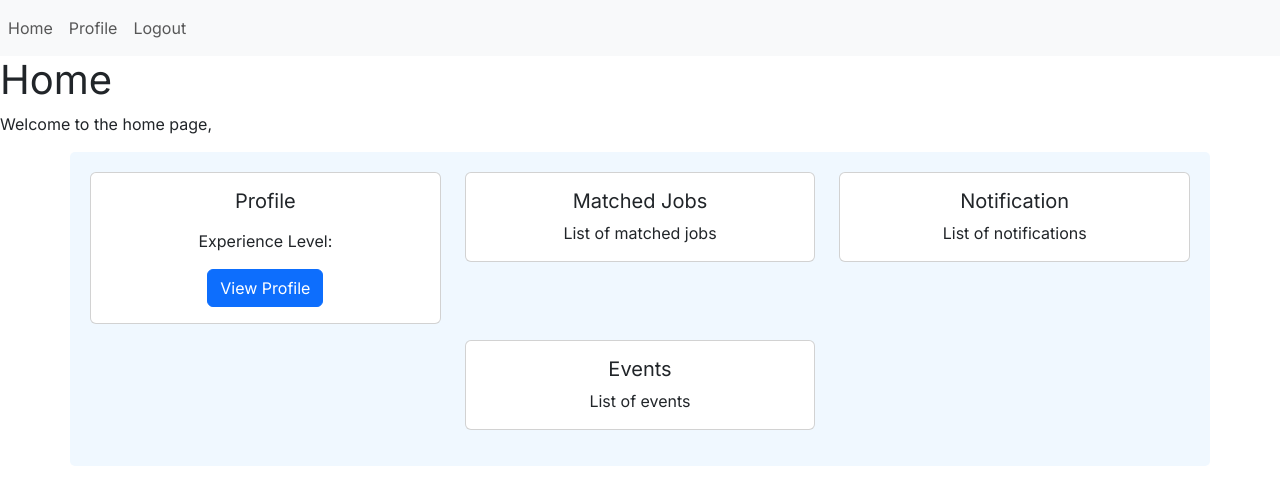
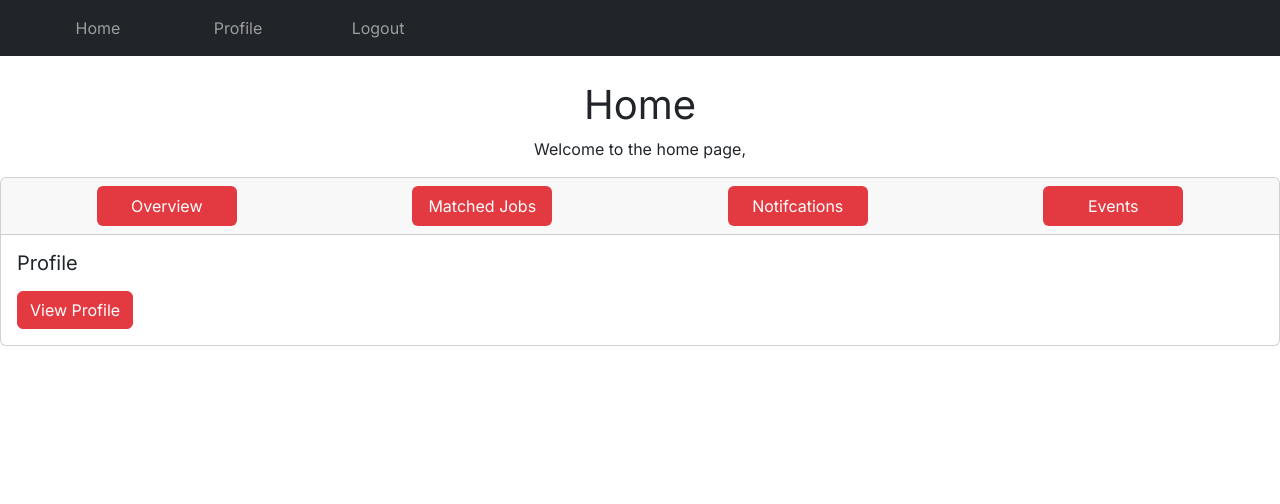
Before and after one commit to gagenotar/CodeToGive-MS-Team6, a React (Vite) app in the folder my-react-app/: page /home in a window 1280 px wide. Shown: the top 504 px of the page. Built offline with nearby package versions, Linux system fonts and the light colour scheme.

Commit message:
finished the profile page, and I set up the home page

```diff
--- a/my-react-app/src/App.jsx
+++ b/my-react-app/src/App.jsx
@@ -5,6 +5,8 @@ import Register from "./pages/Register"
 import Home from "./pages/Home"
 import Profile from "./pages/Profile"
 import Admin from "./pages/Admin"
+
+
 
 function Logout() {
   localStorage.clear()
--- a/my-react-app/src/components/NavBar.jsx
+++ b/my-react-app/src/components/NavBar.jsx
@@ -1,25 +1,55 @@
-import React from 'react';
+import React from "react";
 
 const NavBar = () => {
-    const role = localStorage.getItem('role');
+  const role = localStorage.getItem("role");
 
   return (
-        <nav className="navbar navbar-expand-lg navbar-light bg-light">
-            <button className="navbar-toggler" type="button" data-toggle="collapse" data-target="#navbarNav" aria-controls="navbarNav" aria-expanded="false" aria-label="Toggle navigation">
-                <span className="navbar-toggler-icon"></span>
+    // <nav className="navbar navbar-expand-lg navbar-light bg-light">
+    //     <button className="navbar-toggler" type="button" data-toggle="collapse" data-target="#navbarNav" aria-controls="navbarNav" aria-expanded="false" aria-label="Toggle navigation">
+    //         <span className="navbar-toggler-icon"></span>
+    //     </button>
+    //     <div className="collapse navbar-collapse" id="navbarNav">
+    //         <ul className="navbar-nav">
+
+    //         </ul>
+    //     </div>
+    // </nav>
+    <nav class="navbar navbar-expand-lg  navbar-dark bg-dark">
+      <div class="container-fluid">
+        <a class="navbar-brand" href="#"></a>
+        <button
+          class="navbar-toggler"
+          type="button"
+          data-bs-toggle="collapse"
+          data-bs-target="#navbarSupportedContent"
+          aria-controls="navbarSupportedContent"
+          aria-expanded="false"
+          aria-label="Toggle navigation"
+        >
+          <span class="navbar-toggler-icon"></span>
         </button>
-            <div className="collapse navbar-collapse" id="navbarNav">
-                <ul className="navbar-nav">
+        <div class="collapse navbar-collapse" id="navbarSupportedContent">
+          <ul class="navbar-nav me-auto mb-2 mb-lg-0">
             <li className="nav-item">
-                        <a className="nav-link" href={role === 'admin' ? '/admin' : '/home'}>Home</a>
+              <a
+                className="nav-link"
+                href={role === "admin" ? "/admin" : "/home"}
+              >
+                Home
+              </a>
             </li>
             <li className="nav-item">
-                        <a className="nav-link" href="/profile">Profile</a>
+              <a className="nav-link" href="/profile">
+                Profile
+              </a>
             </li>
             <li className="nav-item">
-                        <a className="nav-link" href="/logout">Logout</a>
+              <a className="nav-link" href="/logout">
+                Logout
+              </a>
             </li>
           </ul>
+        </div>
       </div>
     </nav>
   );
--- /dev/null
+++ b/my-react-app/src/components/ProfileInfo.jsx
@@ -0,0 +1,132 @@
+//Edits Student's Information
+
+
+
+import React from 'react'
+import Button from "react-bootstrap/Button";
+
+const ProfileInfo = ({ studentData, onChange, onClick }) => {
+  return (
+    <div className="profile-info">
+      <div className="section">
+        <div className="input-group mb-3">
+          <span className="input-group-text input-appearance" id="basic-addon1">
+            Name
+          </span>
+          <input
+            type="text"
+            className="form-control input-appearance"
+            value={studentData.student_name}
+            name="student_name"
+            aria-label="Name"
+            aria-describedby="basic-addon1"
+            onChange={onChange}
+          />
+        </div>
+        <div className="input-group mb-3">
+          <span className="input-group-text input-appearance" id="basic-addon1">
+            Email
+          </span>
+          <input
+            type="text"
+            className="form-control input-appearance"
+            name="email"
+            value={studentData.email}
+            aria-label="Email"
+            aria-describedby="basic-addon1"
+            onChange={onChange}
+          />
+        </div>
+        <div className="input-group mb-3">
+          <span className="input-group-text input-appearance" id="basic-addon1">
+            Experience
+          </span>
+          <input
+            type="text"
+            className="form-control input-appearance"
+            value={studentData.experience}
+            name="experience"
+            aria-label="Experience"
+            aria-describedby="basic-addon1"
+          />
+        </div>
+        <div className="input-group mb-3">
+          <span className="input-group-text input-appearance" id="basic-addon1">
+            Highest Education Level
+          </span>
+          <input
+            type="text"
+            className="form-control input-appearance"
+            value={studentData.highest_education_level}
+            name="highest_education_level"
+            aria-label="Username"
+            aria-describedby="basic-addon1"
+            onChange={onChange}
+          />
+        </div>
+        <div className="input-group mb-3">
+          <span className="input-group-text input-appearance">Skills</span>
+          <textarea
+            className="form-control input-appearance"
+            aria-label="Skills"
+            value={studentData.skills}
+            name="skills"
+            onChange={onChange}
+          ></textarea>
+        </div>
+
+        <div className="input-group mb-3">
+          <span className="input-group-text input-appearance">Address</span>
+          <input
+            type="text"
+            className="form-control input-appearance"
+            aria-label="Street"
+            value={studentData.street}
+            name="street"
+            onChange={onChange}
+          />
+        </div>
+        <div className="input-group mb-3">
+          <span className="input-group-text input-appearance">Zip Code</span>
+          <input
+            type="text"
+            className="form-control input-appearance"
+            aria-label="Zip Code"
+            value={studentData.zipcode}
+            name="zipcode"
+            onChange={onChange}
+          />
+        </div>
+        <div className="input-group mb-3">
+          <span className="input-group-text input-appearance">State</span>
+          <input
+            type="text"
+            className="form-control input-appearance"
+            aria-label="State"
+            name="state"
+            value={studentData.state}
+            onChange={onChange}
+          />
+        </div>
+        <div className="input-group mb-3">
+          <span className="input-group-text input-appearance">Country</span>
+          <input
+            type="text"
+            className="form-control input-appearance"
+            aria-label="Country"
+            value={studentData.country}
+            name="country"
+            onChange={onChange}
+          />
+        </div>
+      </div>
+      <div className="btn-section">
+        <Button variant="primary" onClick={onClick}>
+          Save
+        </Button>
+      </div>
+    </div>
+  );
+};
+
+export default ProfileInfo;
--- /dev/null
+++ b/my-react-app/src/components/StudentPublicProfile.jsx
@@ -0,0 +1,42 @@
+
+import Card from "react-bootstrap/Card";
+import Button from "react-bootstrap/Button";
+
+const StudentPublicProfile = ({ student }) => {
+      const background_color = "#e33940";
+      const hover_color = "#820000";
+  return (
+    <>
+          <style type="text/css">
+        {`
+  .btn-red {
+    color: #fff;
+    background-color: ${background_color};
+    border-color: ${background_color};
+
+  }
+
+  .btn-red:hover{
+    color: #fff;
+    background-color: ${hover_color};
+  }
+
+
+  }
+    `}
+      </style>
+    <Card.Body>
+      <Card.Title>Profile</Card.Title>
+      <Card.Text>{student.student_name}</Card.Text>
+      <Card.Text>{student.email}</Card.Text>
+      <Card.Text>{student.experience}</Card.Text>
+      <Card.Text>{student.major}</Card.Text>
+      <Button variant="red" className="btn-bd-primary" href="/profile">
+        View Profile
+      </Button>
+    </Card.Body>
+    </>
+  );
+};
+
+export default StudentPublicProfile;
--- a/my-react-app/src/pages/Home.jsx
+++ b/my-react-app/src/pages/Home.jsx
@@ -1,13 +1,17 @@
-import React, { useState, useEffect } from 'react';
-import api from '../api';
-import NavBar from '../components/NavBar';
-import '../styles/Home.css';
+import React, { useState, useEffect } from "react";
+import api from "../api";
+import NavBar from "../components/NavBar";
+import "../styles/home.css";
+import StudentPublicProfile from "../components/StudentPublicProfile";
+import Card from "react-bootstrap/Card";
+import Nav from "react-bootstrap/Nav";
 
 const Home = () => {
-
   const [student, setStudent] = useState({});
-    const student_id = localStorage.getItem('student_id');
-
+  const student_id = localStorage.getItem("student_id");
+  const [activeTab, setActiveTab] = useState("#overview");
+  const background_color = "#e33940";
+  const hover_color = "#820000";
   useEffect(() => {
     const getStudent = async () => {
       const response = await api.get(`/students/${student_id}`);
@@ -19,61 +23,69 @@ const Home = () => {
     }
   }, [student_id]);
 
+  const handleTabClick = (eventKey) => {
+    setActiveTab(eventKey);
+  };
+
   return (
-      <div>
+    <>
       <NavBar />
+      <div className="home-introduction">
         <h1>Home</h1>
         <p>Welcome to the home page, {student.student_name}</p>
-        <div class="container" id='home-wrapper'>
-            <div class="row mb-3">
-                <div class="col">
-                    <div class="card">
-                        <div class="card-body">
-                            <h5 class="card-title">Profile</h5>
-                            {student && (
-                                <div>
-                                    <p>{student.student_name}</p>
-                                    <p>{student.email}</p>
-                                    <p>Experience Level: {student.experience}</p>
-                                    <p>{student.major}</p>
-                                    <p>{student.university}</p>
       </div>
-                            )}
-                            <a href="/profile" class="btn btn-primary">View Profile</a>
+      <style type="text/css">
+        {`
+  .nav-pills .nav-link{
+    color: #fff;
+    background-color: ${background_color};
+    border-color: ${background_color};
 
-                        </div>
-                    </div>
-                </div>
-                <div class="col">
-                    <div class="card">
-                        <div class="card-body">
-                            <h5 class="card-title">Matched Jobs</h5>
-                            <p class="card-text">List of matched jobs</p>
-                        </div>
-                    </div>
-                </div>
-                <div class="col">
-                    <div class="card">
-                        <div class="card-body">
-                            <h5 class="card-title">Notification</h5>
-                            <p class="card-text">List of notifications</p>
-                        </div>
-                    </div>
-                </div>
-            </div>
-            <div class="row mb-3 justify-content-center">
-                <div class="col-4">
-                    <div class="card">
-                        <div class="card-body">
-                            <h5 class="card-title">Events</h5>
-                            <p class="card-text">List of events</p>
-                        </div>
-                    </div>
-                </div>
-            </div>
-        </div>
-      </div>
-      )
   }
 
-export default Home
+  .nav-pills .nav-link.active{
+    color: #fff;
+    background-color: ${hover_color};
+  }
+
+  .nav-pills .nav-link:hover {
+    background-color: ${hover_color};
+  }
+
+  }
+    `}
+      </style>
+
+      <Card>
+        <Card.Header>
+          <Nav
+            variant="pills"
+            defaultActiveKey="#first"
+            onSelect={handleTabClick}
+            className="center"
+          >
+            <Nav.Item variant="red">
+              <Nav.Link eventKey="#overview" className="primary">
+                Overview
+              </Nav.Link>
+            </Nav.Item>
+            <Nav.Item>
+              <Nav.Link eventKey="#matched-jobs" className="primary">
+                Matched Jobs
+              </Nav.Link>
+            </Nav.Item>
+            <Nav.Item>
+              <Nav.Link eventKey="#notifications">Notifcations</Nav.Link>
+            </Nav.Item>
+            <Nav.Item>
+              <Nav.Link eventKey="#event">Events</Nav.Link>
+            </Nav.Item>
+          </Nav>
+        </Card.Header>
+        {activeTab == "#overview" && <StudentPublicProfile student={student} />}
+      </Card>
+    </>
+  );
+};
+
+export default Home;
--- a/my-react-app/src/pages/Profile.jsx
+++ b/my-react-app/src/pages/Profile.jsx
@@ -1,13 +1,15 @@
-import React, { useEffect, useState } from 'react';
-import api from '../api';
-import NavBar from '../components/NavBar';
+import React, { useEffect, useState } from "react";
+import api from "../api";
+import NavBar from "../components/NavBar";
 
+import "../styles/profile.css";
+import ProfileInfo from "../components/ProfileInfo";
 const Profile = () => {
   const [studentData, setStudentData] = useState(null);
   const [loading, setLoading] = useState(true);
   const [error, setError] = useState(null);
 
-    const student_id = localStorage.getItem('student_id');
+  const student_id = localStorage.getItem("student_id");
 
   useEffect(() => {
     const fetchStudentData = async () => {
@@ -24,22 +26,42 @@ const Profile = () => {
     fetchStudentData();
   }, [student_id]);
 
+  const handleChange = (event) => {
+    setStudentData({ ...studentData, [event.target.name]: event.target.value });
+  };
+
+  const handleBtnClick = async () => {
+    const student_id = localStorage.getItem("student_id");
+    console.log({ ...studentData, ["university"]: "" });
+    try {
+      //university is not availlable in get request for student
+      const response = await api.post(`/students/update/${student_id}`, {
+        ...studentData,
+        ["university"]: "",
+      });
+      console.log("Response:", response.data);
+    } catch (error) {
+      console.error("Error:", error);
+    }
+  };
+
   if (loading) return <div>Loading...</div>;
   if (error) return <div>Error: {error.message}</div>;
 
   return (
-        <div>
+    <>
       <NavBar />
-            <h1>Profile Page</h1>
+      <div className="profile-info">
+      <h1 className="profile-title">Profile</h1>
       {studentData && (
-                <div>
-                    <p>Name: {studentData.student_name}</p>
-                    <p>Email: {studentData.email}</p>
-                    <p>ID: {studentData.student_id}</p>
-                    {/* Add more fields as necessary */}
-                </div>
+        <ProfileInfo
+          studentData={studentData}
+          onClick={handleBtnClick}
+          onChange={handleChange}
+        />
       )}
       </div>
+    </>
   );
 };
 
--- a/my-react-app/src/styles/form.css
+++ b/my-react-app/src/styles/form.css
@@ -27,6 +27,7 @@ a{
 
 .title {
   color: white;
+  margin-bottom: 25px;
 }
 
 .form-subtitle {
--- a/my-react-app/src/styles/home.css
+++ b/my-react-app/src/styles/home.css
@@ -1,7 +1,18 @@
-#home-wrapper {
-    background-color: aliceblue;
-    color: white;
-    padding: 20px;
+
+
+
+.center{
+    display: flex;
+    justify-content: space-around;
+
+}
+
+.nav-item{
+    width: 140px;
     text-align: center;
-    border-radius: 5px;
 }
+
+.home-introduction{
+    text-align: center;
+    margin-top: 25px;
+}
--- /dev/null
+++ b/my-react-app/src/styles/profile.css
@@ -0,0 +1,54 @@
+@import url("https://fonts.googleapis.com/css2?family=Inter:wght@400;700&display=swap");
+
+.profile-title {
+  text-align: center;
+  margin-bottom: 25px;
+  padding-top: 25px !important;
+  color:white;
+
+}
+
+*,
+*::before,
+*::after {
+  margin: 0px;
+  padding: 0px;
+  box-sizing: border-box;
+  font-family: "Inter", sans-serif;
+}
+
+.section > .mb-3{
+    margin-bottom: 50px !important;
+}
+
+
+.input-appearance{
+    color:white !important;
+    background-color: #5F5F5F !important;
+
+
+}
+
+
+
+.btn-section{
+    width:100%;
+    display: flex;
+    justify-content: center;
+}
+
+.btn-section button{
+    width:250px;
+    aspect-ratio: 1/.2;
+    background-color: var(--red);
+    border:none;
+}
+
+.profile-info{
+    background-color:  #404040;
+    min-height:100vh;
+    height:auto;
+    padding-left: 1.2rem;
+    padding-right: 1.2rem;
+
+}
```
Also changed, not shown: package.json (added, +10 -0 lines), 1 other file (tests, documents, lock files or other folders). Lines whose indentation alone changed are shown as unchanged.
